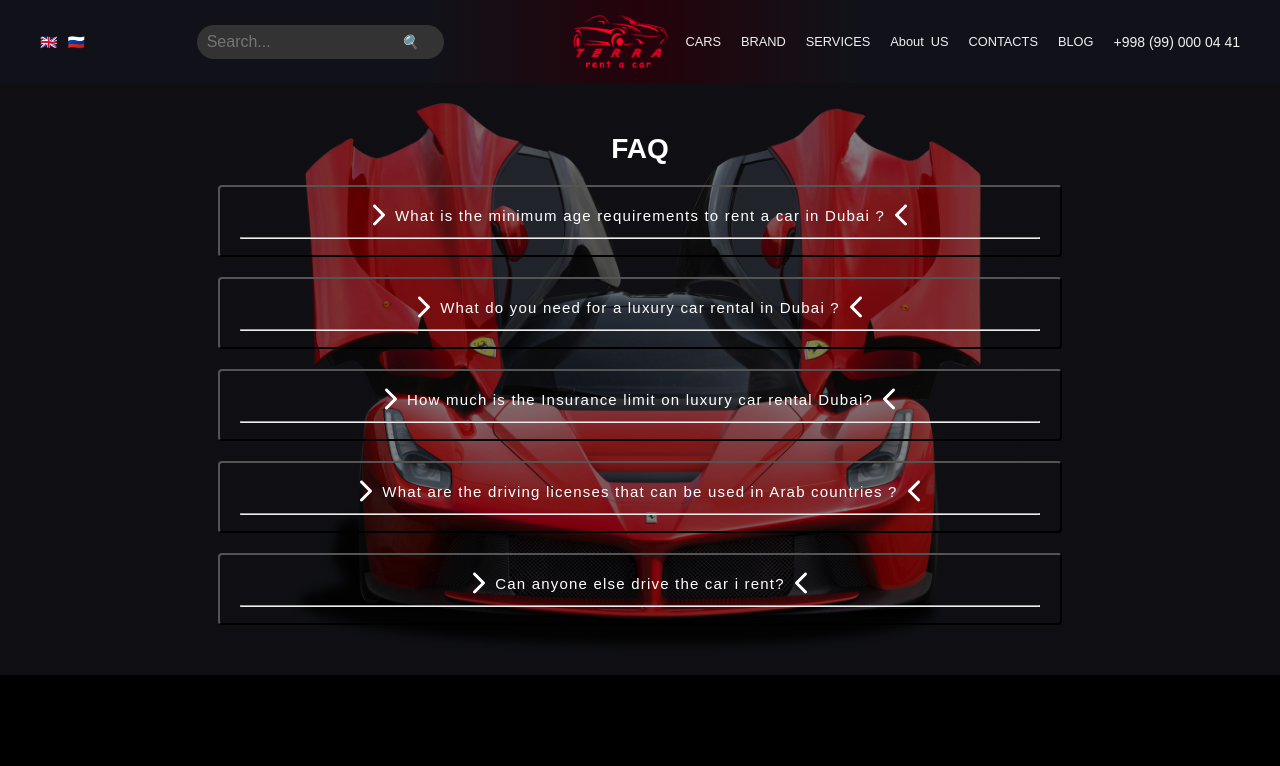
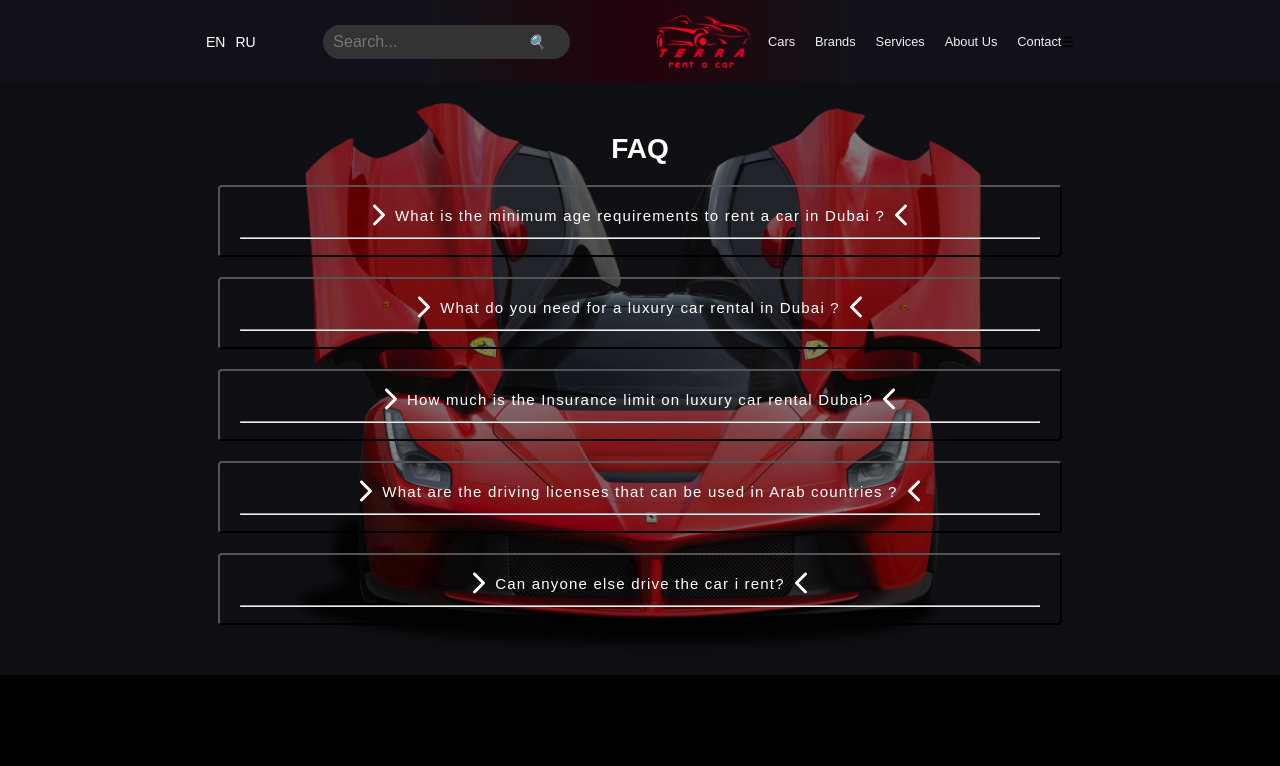
Before and after one commit to Shoxjaxon1202/Autozoom, a React (Vite) app in the folder vite-project/: page /faq in a window 1280 px wide. Shown: the top 766 px of the page. Built offline with nearby package versions, Linux system fonts and the light colour scheme; a web font is replaced by a local one.

Commit message:
lazy loading

```diff
--- a/vite-project/package.json
+++ b/vite-project/package.json
@@ -11,8 +11,10 @@
   },
   "dependencies": {
     "axios": "^1.7.7",
+    "i18next": "^23.16.5",
     "react": "^18.3.1",
     "react-dom": "^18.3.1",
+    "react-i18next": "^15.1.1",
     "react-icons": "^5.3.0",
     "react-medium-image-zoom": "^5.2.10",
     "react-router-dom": "^6.27.0",
--- a/vite-project/src/App.jsx
+++ b/vite-project/src/App.jsx
@@ -1,24 +1,16 @@
 import { BrowserRouter as Router, Routes, Route } from "react-router-dom";
 import "./App.css";
-import Home from "./Pages/Home";
 import NotFound from "./components/NotFound/NotFound";
-import Brand from "./Pages/Brand";
-import Services from "./Pages/Services";
-import About from "./Pages/About";
-import Contact from "./Pages/Contact";
-import Blog from "./Pages/Blog";
-import Filter from "./Pages/Filter";
 
 import Navbar from "./components/Navbar/Navbar";
 import Footer from "./components/Footer/Footer";
-import Services1 from "./Pages/Services1";
-import Services2 from "./Pages/Services2";
 import Faqpage from "./Pages/Faqpage";
 import CarsInfo from "./components/UI/CarsInfo/CarsInfo";
 import { ToastContainer } from "react-toastify";
 import "react-toastify/dist/ReactToastify.css";
 
-import { useEffect, useState } from "react";
+import { lazy, Suspense, useState } from "react";
+import LazyLoader from "./components/LazyLoader/LazyLoader";
 
 function App() {
   const [selectedCategory, setSelectedCategory] = useState(null);
@@ -31,12 +23,23 @@ function App() {
     setSelectedBrand(brand);
   };
 
+  const Home = lazy(() => import("./Pages/Home"));
+  const Filter = lazy(() => import("./Pages/Filter"));
+  const Brand = lazy(() => import("./Pages/Brand"));
+  const Services = lazy(() => import("./Pages/Services"));
+  const Services1 = lazy(() => import("./Pages/Services1"));
+  const Services2 = lazy(() => import("./Pages/Services2"));
+  const About = lazy(() => import("./Pages/About"));
+  const Contact = lazy(() => import("./Pages/Contact"));
+  const Blog = lazy(() => import("./Pages/Blog"));
+
   return (
     <Router>
       <div className="layout">
         <ToastContainer />
         <Navbar handleBrand={handleBrand} />
         <div className="routes">
+          <Suspense fallback={<LazyLoader />}>
             <Routes>
               <Route
                 path="/"
@@ -70,6 +73,7 @@ function App() {
               <Route path="*" element={<NotFound />} />
               <Route path="/carsinfo/:id" element={<CarsInfo />} />
             </Routes>
+          </Suspense>
         </div>
         <Footer />
       </div>
--- /dev/null
+++ b/vite-project/src/components/LazyLoader/LazyLoader.jsx
@@ -0,0 +1,18 @@
+import React from "react";
+import "./lazyloader.scss";
+
+import rasm from "../../assets/img/logo.png";
+
+const LazyLoader = () => {
+  return (
+    <div className="lazy-loader-container">
+      <div className="spinner">
+        <img src={rasm} alt="" />
+
+        <div className="inner-circle"></div>
+      </div>
+    </div>
+  );
+};
+
+export default LazyLoader;
--- /dev/null
+++ b/vite-project/src/components/LazyLoader/lazyloader.scss
@@ -0,0 +1,38 @@
+.lazy-loader-container {
+  display: flex;
+  justify-content: center;
+  align-items: center;
+  height: 100vh;
+}
+
+.spinner {
+  position: relative;
+  display: flex;
+  justify-content: center;
+  align-items: center;
+}
+
+.spinner img {
+  width: 100px; /* O'zingizga mos ravishda o'lchamni o'zgartiring */
+  height: auto;
+}
+
+.inner-circle {
+  position: absolute;
+  border: 4px solid #ccc;
+  border-top: 4px solid #000; /* Aylanish uchun rang */
+  border-radius: 50%;
+  width: 150px; /* O'zingizga mos ravishda o'lchamni o'zgartiring */
+  height: 150px; /* O'zgartiring */
+  animation: spin 1.5s linear infinite;
+}
+
+/* Aylanish animatsiyasi */
+@keyframes spin {
+  0% {
+    transform: rotate(0deg);
+  }
+  100% {
+    transform: rotate(360deg);
+  }
+}
--- a/vite-project/src/components/Navbar/Navbar.jsx
+++ b/vite-project/src/components/Navbar/Navbar.jsx
@@ -1,4 +1,4 @@
-import React, { useRef, useState } from "react";
+import React, { useState, useRef } from "react";
 import { NavLink } from "react-router-dom";
 import "./navbar.scss";
 
@@ -86,20 +86,21 @@ const Navbar = ({ handleBrand }) => {
   const handleMouseLeave = () => {
     closeTimeoutRef.current = setTimeout(() => {
       setIsModalOpen(false);
-    }, 1500); // 300 ms kechikish qo'shildi
+    }, 1500);
   };
 
   return (
     <header className="navbar">
       <div className="navbar__container">
         <div className="navbar__language-switch">
-          <span className="navbar__flag">🇬🇧</span>
-          <span className="navbar__flag">🇷🇺</span>
+          {/* Statik til o'zgartirish */}
+          <span className="navbar__flag">EN</span>
+          <span className="navbar__flag">RU</span>
         </div>
         <div className="navbar__search">
           <input
             type="text"
-            placeholder="Search..."
+            placeholder="Search..." // Statik placeholder
             className="navbar__search-input"
           />
           <i className="navbar__search-icon">&#128269;</i>
@@ -119,7 +120,7 @@ const Navbar = ({ handleBrand }) => {
               className={({ isActive }) =>
                 isActive ? "navbar__link navbar__link--active" : "navbar__link"
               }>
-              CARS
+              Cars
             </NavLink>
             <NavLink
               onMouseEnter={handleMouseEnter}
@@ -128,12 +129,12 @@ const Navbar = ({ handleBrand }) => {
               className={({ isActive }) =>
                 isActive ? "navbar__link navbar__link--active" : "navbar__link"
               }>
-              BRAND
+              Brands
             </NavLink>
             {isModalOpen && (
               <div className="modal-overlay">
                 <div className="modal-content">
-                  <h3 className="modal-title">Select a Brand</h3>
+                  <h3 className="modal-title">Select Brand</h3>
                   <div className="brands-grid">
                     {brands.map((brand, index) => (
                       <NavLink
@@ -148,7 +149,7 @@ const Navbar = ({ handleBrand }) => {
                           alt={brand.alt}
                           className="brand-image"
                         />
-                        <span>Rent {brand.alt} Emirates</span>
+                        <span>Rent {brand.alt}</span>{" "}
                       </NavLink>
                     ))}
                   </div>
@@ -161,40 +162,29 @@ const Navbar = ({ handleBrand }) => {
               className={({ isActive }) =>
                 isActive ? "navbar__link navbar__link--active" : "navbar__link"
               }>
-              SERVICES
+              Services
             </NavLink>
             <NavLink
-              id="aboutus"
               to="/about"
               className={({ isActive }) =>
                 isActive ? "navbar__link navbar__link--active" : "navbar__link"
               }>
-              <span>About</span> <span> US</span>
+              About Us
             </NavLink>
             <NavLink
               to="/contact"
               className={({ isActive }) =>
                 isActive ? "navbar__link navbar__link--active" : "navbar__link"
               }>
-              CONTACTS
+              Contact
             </NavLink>
-            <NavLink
-              to="/blog"
-              className={({ isActive }) =>
-                isActive ? "navbar__link navbar__link--active" : "navbar__link"
-              }>
-              BLOG
-            </NavLink>
-            <a id="telefon" href="tel:+998990000441" className="navbar__phone">
-              +998 (99) 000 04 41
-            </a>
           </nav>
+          <div className="navbar__mobile-menu">
+            <div className="navbar__menu-icon" onClick={toggleMobileMenu}>
+              &#9776;
+            </div>
+          </div>
         </ul>
-        <div className="navbar__burger" onClick={toggleMobileMenu}>
-          <div className="navbar__burger-line"></div>
-          <div className="navbar__burger-line"></div>
-          <div className="navbar__burger-line"></div>
-        </div>
       </div>
     </header>
   );
--- a/vite-project/src/components/Navbar/navbar.scss
+++ b/vite-project/src/components/Navbar/navbar.scss
@@ -18,7 +18,7 @@
     display: flex;
     align-items: center;
     justify-content: space-between;
-    width: 100%;
+    width: 70%;
     max-width: 1200px;
     max-height: 100px;
 
@@ -250,3 +250,8 @@
     width: 100% !important;
   }
 }
+
+.navbar__flag {
+  color: #fff;
+  cursor: pointer;
+}
--- a/vite-project/src/styles/brand.scss
+++ b/vite-project/src/styles/brand.scss
@@ -23,7 +23,7 @@
       display: flex;
       justify-content: center;
       align-items: center;
-
+      background: inherit;
       .brand-card {
         background: #111219;
         border: 2px solid #585858;
--- a/vite-project/src/styles/filtercars.scss
+++ b/vite-project/src/styles/filtercars.scss
@@ -37,6 +37,7 @@
     padding: 20px;
     color: #fff;
     label {
+      margin-bottom: 10px;
       align-items: center;
       color: #fff;
       cursor: pointer;
```
Also changed, not shown: 1 other file (tests, documents, lock files or other folders). Lines whose indentation alone changed are shown as unchanged.
